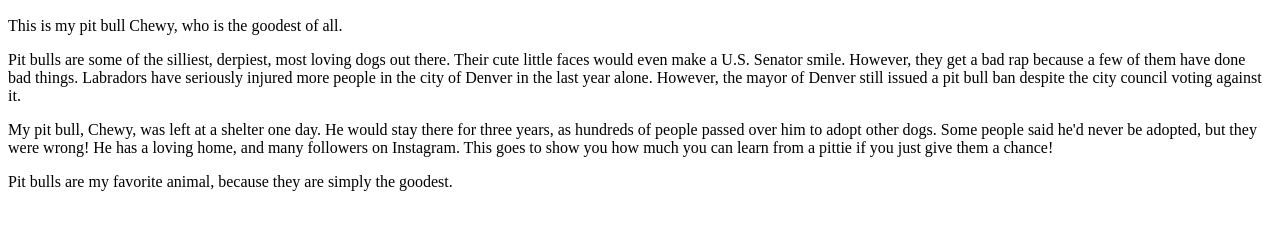
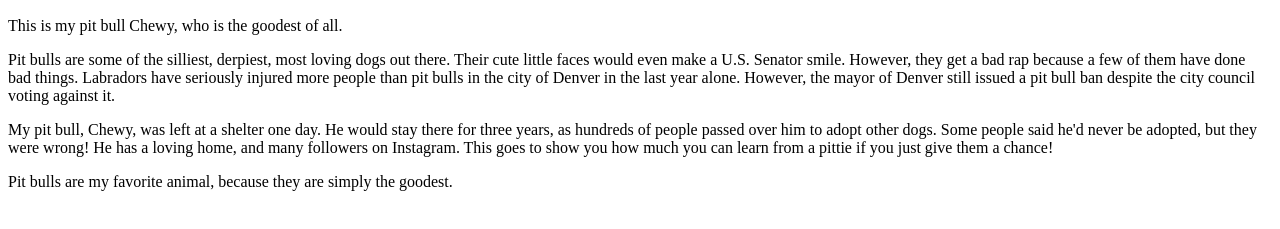
Before and after one commit to caroline-e-miller/good-pibbles, a plain HTML site: page index.html in a window 1280 px wide. Shown: the part 383-612 px from the top of the page. Drawn offline with Linux system fonts and the light colour scheme.

Commit message:
more content for clarity

```diff
--- a/index.html
+++ b/index.html
@@ -14,7 +14,8 @@
 
     <p>Pit bulls are some of the silliest, derpiest, most loving dogs out there. Their cute little faces would even make
         a U.S. Senator smile. However, they get a bad rap because a few of them have done bad things. Labradors have
-        seriously injured more people in the city of Denver in the last year alone. However, the mayor of Denver still
+        seriously injured more people than pit bulls in the city of Denver in the last year alone. However, the mayor of
+        Denver still
         issued a pit bull ban despite the city council voting against it.</p>
 
     <p>My pit bull, Chewy, was left at a shelter one day. He would stay there for three years, as hundreds of people
```
